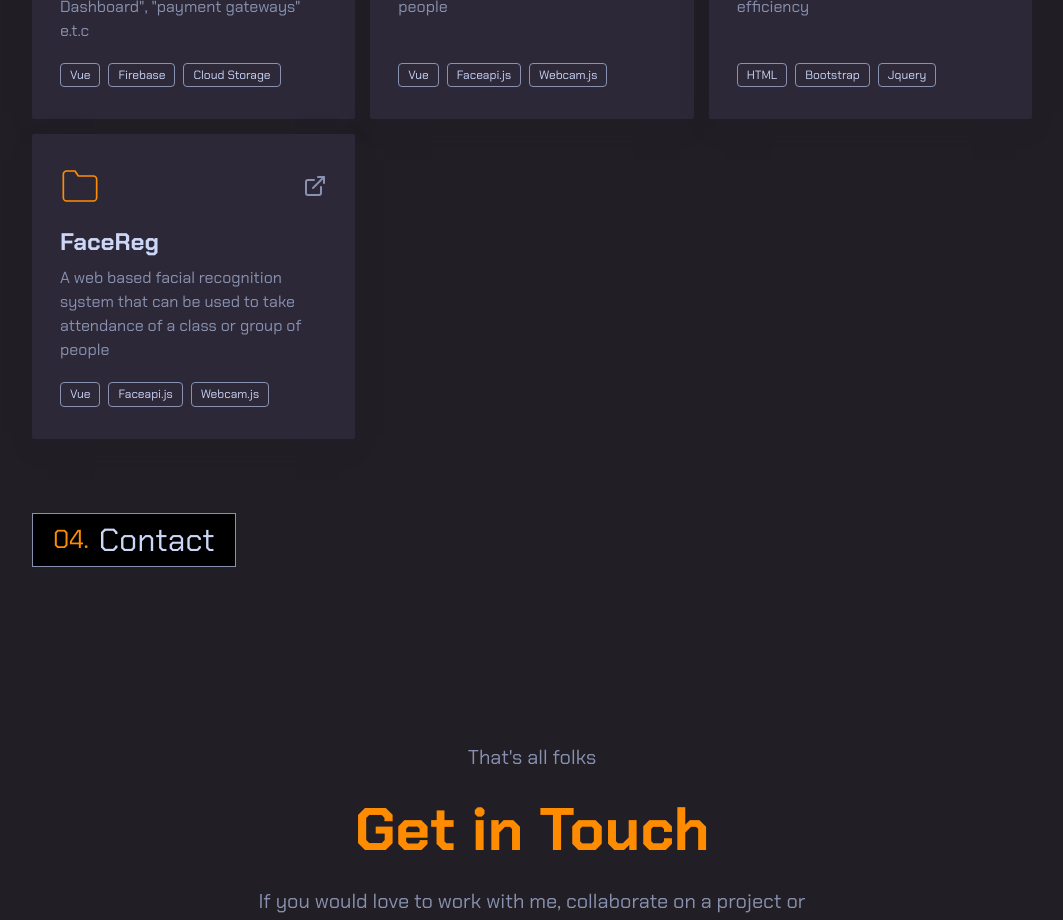
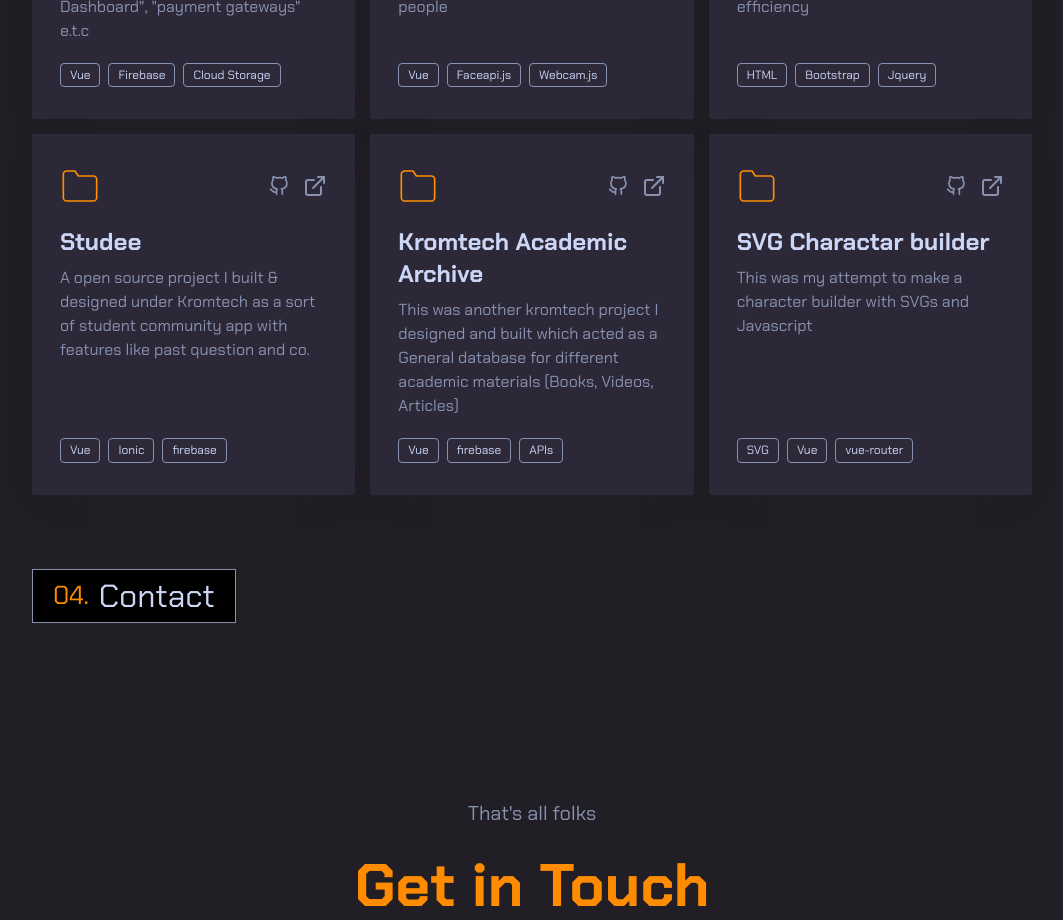
Before and after one commit to kromate/v5, a Vue app: page / in a window 1280 px wide. Shown: the part 5100-6020 px from the top of the page, without its empty margins (108-1171 px from the left). Built offline with nearby package versions, Linux system fonts and the light colour scheme.

Commit message:
updated card hover

```diff
--- a/src/assets/styles/global.scss
+++ b/src/assets/styles/global.scss
@@ -28,6 +28,9 @@ section {
 }
 
 @layer utilities {
+    .trans {
+        @apply transition-all duration-300;
+    }
     .chakra {
         font-family: 'Chakra Petch', sans-serif;
     }
--- a/src/components/Work.vue
+++ b/src/components/Work.vue
@@ -16,7 +16,7 @@
 				:key="project"
 				:data-index="index"
 			>
-				<div class="card bg-badge rounded-sm border-">
+				<div class="card bg-badge rounded-sm hover:-translate-y-0.5 hover:scale-105 trans">
 					<header class="w-full">
 						<div class="flex items-center justify-between w-full">
 							<folder class="text-3xl text-orange" />
--- a/src/composibles/projects.ts
+++ b/src/composibles/projects.ts
@@ -61,14 +61,28 @@ export const projects = ref([
         name: 'DSC Website',
         desc: 'I Contributed to the DSC Unilag website to decrease the load time and update the site for speed and efficiency',
         tags: ['HTML', 'Bootstrap', 'Jquery'],
-        links: [{ name: 'github', url: 'https://github.com/DSC-Unilag/dsc-unilag.github.io' }, { name: 'live', url: 'hhttps://dscunilag.dev/' },],
+        links: [{ name: 'github', url: 'https://github.com/DSC-Unilag/dsc-unilag.github.io' }, { name: 'live', url: 'https://dscunilag.dev/' },],
         show: true
     },
     {
-        name: 'FaceReg',
-        desc: 'A web based facial recognition system that can be used to take attendance of a class or group of people',
-        tags: ['Vue', 'Faceapi.js', 'Webcam.js'],
-        links: [{ name: 'live', url: 'https://fas.netlify.app/' },],
+        name: 'Studee',
+        desc: 'A open source project I built & designed under Kromtech as a sort of student community app with features like past question and co.',
+        tags: ['Vue', 'Ionic', 'firebase'],
+        links: [{ name: 'github', url: 'https://github.com/KROM-TECH/Studee' }, { name: 'live', url: 'https://studee.kromtech.io/' },],
+        show: true
+    },
+    {
+        name: 'Kromtech Academic Archive',
+        desc: 'This was another kromtech project I designed and built which acted as a General database for different academic materials (Books, Videos, Articles)',
+        tags: ['Vue', 'firebase', 'APIs'],
+        links: [{ name: 'github', url: 'https://github.com/KROM-TECH/KAA_VUE' }, { name: 'live', url: 'https://kaa.kromtech.io/' },],
+        show: true
+    },
+    {
+        name: 'SVG Charactar builder',
+        desc: 'This was my attempt to make a character builder with SVGs and Javascript',
+        tags: ['SVG', 'Vue', 'vue-router'],
+        links: [{ name: 'github', url: 'https://github.com/kromate/SVG_SHAPE_BUILDER' }, { name: 'live', url: 'https://svgshapes.netlify.app/' },],
         show: true
     },
 ])
```
